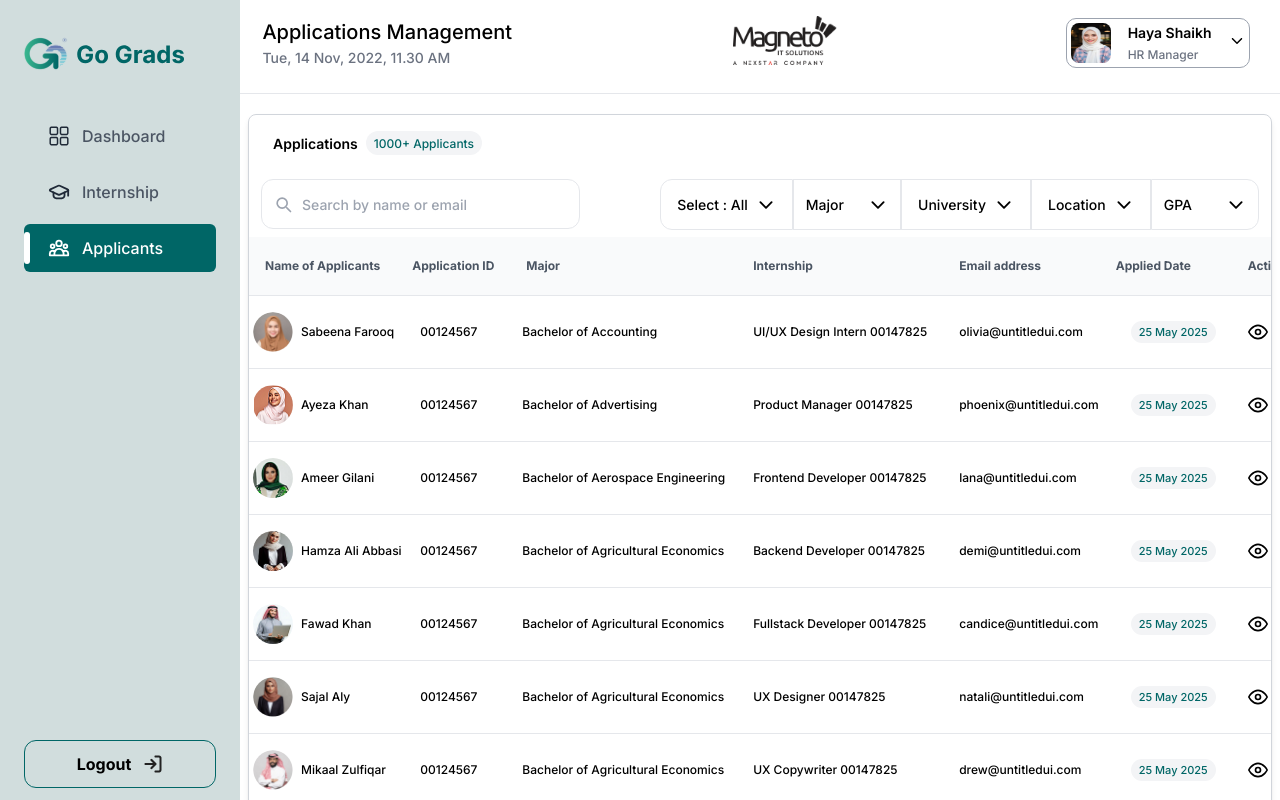
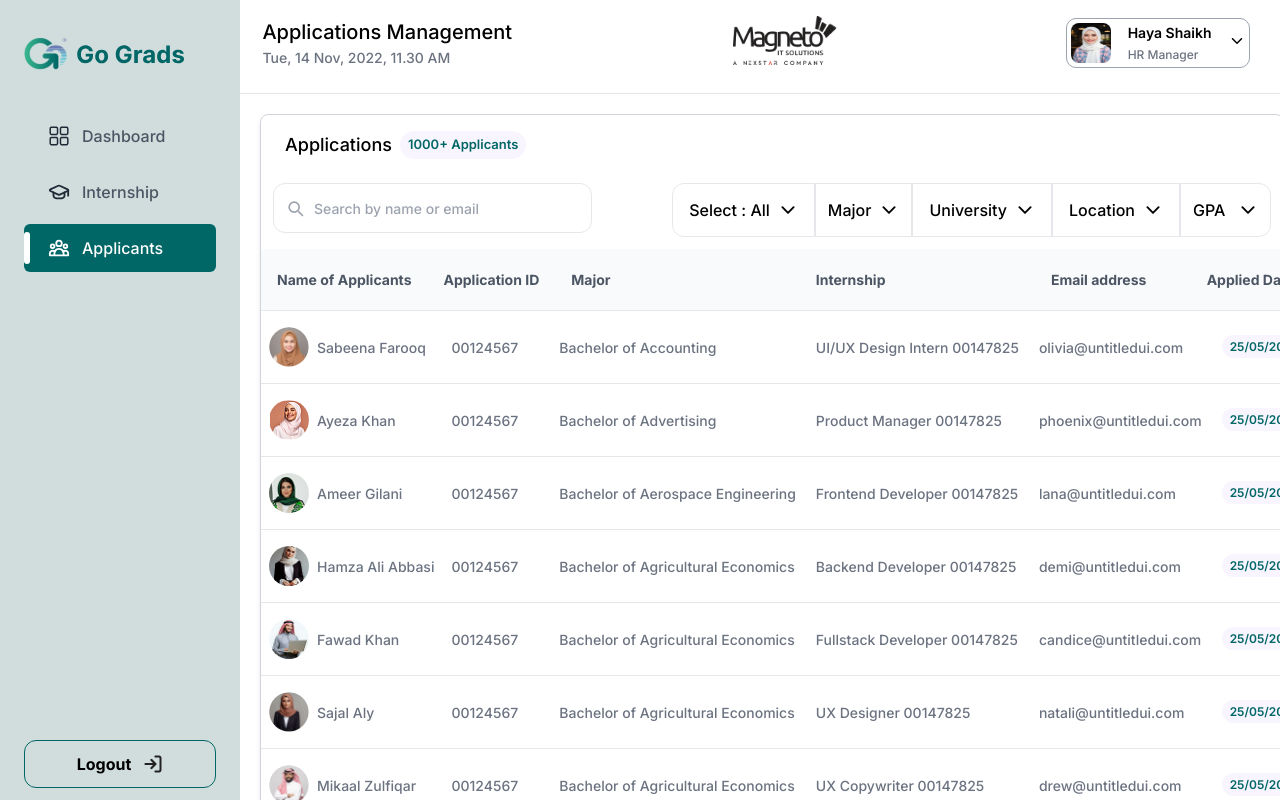
Before and after one commit to bagdenatasha2001/intership_project, a React (Vite) app: page /application-table in a window 1280 px wide. Built offline with nearby package versions, Linux system fonts and the light colour scheme; what chartjs-chart-matrix, chartjs-plugin-datalabels would draw is missing.

Commit message:
font sizes and layout fix

```diff
--- a/src/components/KPI_Cards/Kpi_Container.jsx
+++ b/src/components/KPI_Cards/Kpi_Container.jsx
@@ -7,7 +7,7 @@ import { BiBarChartSquare } from "react-icons/bi";
 
 export default function Kpi_Container() {
   return (
-    <div className="grid grid-cols-1 sm:grid-cols-2 lg:grid-cols-4 gap-6 py-6 px-6">
+    <div className="grid grid-cols-1 sm:grid-cols-2 lg:grid-cols-4 gap-6 p-2">
       <Kpi_card
         title="ACTIVE INTERNSHIP LISTING"
         value={10}
--- a/src/components/KPI_Cards/Kpi_card.jsx
+++ b/src/components/KPI_Cards/Kpi_card.jsx
@@ -2,10 +2,10 @@ import React from 'react'
 
 export default function Kpi_card({ title, value, icon: Icon }) {
   return (
-    <div className="flex justify-between items-center bg-[rgb(251,251,251)] rounded-xl shadow p-3  w-full font-['Inter'] border border-gray-33">
+    <div className="flex justify-between items-center bg-[rgb(251,251,251)] rounded-xl shadow p-4 w-full font-['Inter'] border border-gray-50">
       <div className='gap-1'>
-        <p className="text-[12px] font-medium text-gray-600 leading-4 ">{title}</p>
-        <h2 className="text-2xl font-semibold text-[#006666] mt-3">{value}</h2>
+        <p className="text-[13px] font-medium text-gray-600 leading-4 ">{title}</p>
+        <h2 className="text-2xl font-semibold text-[#006666] mt-5">{value}</h2>
       </div>
       <div className="bg-[#F2F2F2] flex rounded-lg h-[50px] w-[65px] items-center justify-center">
         <Icon size={28} className="text-black font-medium" />
--- a/src/components/charts/ChartHeader.jsx
+++ b/src/components/charts/ChartHeader.jsx
@@ -5,12 +5,12 @@ export default function ChartHeader({ title, buttonText, onButtonClick }) {
   return (
     <>
       <div className="flex justify-between items-center bg-white p-2 rounded-lg  w-full mb-5  ">
-        <h2 className="text-xl font-bold text-black py-1">
+        <h2 className="text-2xl font-bold text-black py-1">
           {title}
         </h2>
         <button
           onClick={onButtonClick}
-          className="bg-[#006666] text-white px-4 py-[10px] rounded-lg hover:bg-black transition ">
+          className="bg-[#006666] text-white px-4 py-[10px] rounded-lg hover:bg-black transition  text-xl">
           {buttonText}
         </button>
       </div>
--- a/src/components/statusTabs/Application_Dropdown.jsx
+++ b/src/components/statusTabs/Application_Dropdown.jsx
@@ -180,7 +180,7 @@ export default function Application_Dropdown() {
 
   return (
     <>
-      <div className='flex  w-full  rounded-lg text-[14px] '>
+      <div className='flex  w-full  rounded-lg '>
 
         {/* select */}
 
@@ -194,7 +194,7 @@ export default function Application_Dropdown() {
           </button>
 
           {isOpen && (
-            <div className='absolute flex flex-col border border-gray-300 p-2 right-2 mt-2 w-[204px] rounded-lg z-10 bg-white'>
+            <div className='absolute flex flex-col border border-gray-300 p-2 right-2 mt-4 w-[204px] rounded-lg z-10 bg-white'>
               {StatusOptions.map((statusOption, index) => (
                 <div
                   key={index}
@@ -223,7 +223,7 @@ export default function Application_Dropdown() {
           </button>
 
           {isMajorOpen && (
-            <div className='absolute bg-white border mt-2 w-[343px] rounded-md z-10 p-5 right-2'>
+            <div className='absolute bg-white border border-gray-300 mt-4 w-[343px] rounded-md z-10 p-5 right-2'>
               <label>Major</label>
 
               <div className="relative flex items-center">
@@ -274,13 +274,13 @@ export default function Application_Dropdown() {
 
               <div className="flex gap-3 mt-5">
                 <button
-                  className="border rounded-md w-1/2 bg-white p-2"
+                  className="border border-gray-300 rounded-md w-1/2 bg-white p-2"
                   onClick={() => setIsMajorOpen(false)}
                 >
                   Cancel
                 </button>
                 <button
-                  className="bg-[#006666] text-white w-1/2 rounded-md"
+                  className="bg-[#006666] border-gray-300 text-white w-1/2 rounded-md"
                   onClick={() => {
                     console.log('Applied Majors:', selectedMajors);
                     setIsMajorOpen(false);
@@ -306,7 +306,7 @@ export default function Application_Dropdown() {
           </button>
 
           {isUniversityOpen && (
-            <div className='absolute bg-white  mt-2 w-[443px]  border rounded-md z-10 p-5 right-2'>
+            <div className='absolute bg-white  mt-4 w-[443px]  border border-gray-300 rounded-md z-10 p-5 right-2'>
               <label>University</label>
 
               <div className="relative flex items-center">
@@ -362,13 +362,13 @@ export default function Application_Dropdown() {
 
               <div className="flex gap-3 mt-5">
                 <button
-                  className="border rounded-md w-1/2 bg-white p-2"
+                  className="border  border-gray-300 rounded-md w-1/2 bg-white p-2"
                   onClick={() => setIsuniversityOpen(false)}
                 >
                   Cancel
                 </button>
                 <button
-                  className="bg-[#006666] text-white w-1/2 rounded-md"
+                  className="bg-[#006666] border-gray-300 text-white w-1/2 rounded-md"
                   onClick={() => {
                     console.log('Applied University:', selecteduniversity);
                     setIsuniversityOpen(false);
@@ -397,7 +397,7 @@ export default function Application_Dropdown() {
           </button>
 
           {isLocationOpen && (
-            <div className='absolute bg-white mt-2 w-[443px] border  rounded-md z-10 p-5 right-2'>
+            <div className='absolute bg-white mt-4 w-[443px] border border-gray-300  rounded-md z-10 p-5 right-2'>
               <label>Location</label>
 
               <div className="relative flex items-center">
@@ -452,13 +452,13 @@ export default function Application_Dropdown() {
 
               <div className="flex gap-3 mt-5">
                 <button
-                  className="border rounded-md w-1/2 bg-white p-2"
+                  className="border border-gray-300 rounded-md w-1/2 bg-white p-2"
                   onClick={() => setIslocationOpen(false)}
                 >
                   Cancel
                 </button>
                 <button
-                  className="bg-[#006666] text-white w-1/2 rounded-md"
+                  className="bg-[#006666] border-gray-300 text-white w-1/2 rounded-md"
                   onClick={() => {
                     console.log('Applied Location:', selectedlocation);
                     setIslocationOpen(false);
@@ -486,7 +486,7 @@ export default function Application_Dropdown() {
           </button>
 
           {isGpaOpen && (
-            <div className='absolute bg-white border mt-2 w-[328px]   rounded-md z-10 p-5 right-2'>
+            <div className='absolute bg-white border mt-4 w-[328px]  border-gray-300  rounded-md z-10 p-5 right-2'>
               <label>GPA</label>
 
               {/* <div className="relative flex items-center">
@@ -541,13 +541,13 @@ export default function Application_Dropdown() {
 
               <div className="flex gap-3 mt-5">
                 <button
-                  className="border rounded-md w-1/2 bg-white p-2"
+                  className="border border-gray-300 rounded-md w-1/2 bg-white p-2"
                   onClick={() => setIsgpaOpen(false)}
                 >
                   Cancel
                 </button>
                 <button
-                  className="bg-[#006666] text-white w-1/2 rounded-md"
+                  className="bg-[#006666] border-gray-300 text-white w-1/2 rounded-md"
                   onClick={() => {
                     console.log('Applied GPA:', selectedgpa);
                     setIsgpaOpen(false);
--- a/src/components/statusTabs/StatusTabs.jsx
+++ b/src/components/statusTabs/StatusTabs.jsx
@@ -11,7 +11,7 @@ export default function StatusTabs() {
                     <button
                         key={tab}
                         onClick={() => setActiveTab(tab)}
-                        className={`px-5 py-2 text-sm font-medium transition-colors duration-200 ${activeTab === tab
+                        className={`px-5 py-2  font-medium transition-colors duration-200 ${activeTab === tab
                                 ? "bg-[#D0D5DD] text-blacke"
                                 : "bg-white text-gray-800 hover:bg-gray-100"
                             } ${index !== 0 ? "border-l border-gray-300" : ""}`}>
--- a/src/pages/Dashboard.jsx
+++ b/src/pages/Dashboard.jsx
@@ -6,7 +6,7 @@ import InternshipTableContainer from '../components/Tables/InternshipTableContai
 
 export default function Dashboard() {
   return (
-    <div className="space-y-4">
+    <div className="space-y-4 ">
       <Kpi_Container />
       <ChartContainer />
       <Heatmap />
--- a/src/pages/application/ApplicationTable.jsx
+++ b/src/pages/application/ApplicationTable.jsx
@@ -17,14 +17,14 @@ export default function ApplicationTable() {
   const [search, setSearch] = useState("");
 
   const internships = [
-    { img: img1, name: "Sabeena Farooq", ApplicationID: "00124567", Major: "Bachelor of Accounting", Internship: "UI/UX Design Intern 00147825", EmailAddress: "olivia@untitledui.com", AppliedDate: "25 May 2025", Action: <FiEye size={20} /> },
-    { img: img2, name: "Ayeza Khan", ApplicationID: "00124567", Major: "Bachelor of Advertising", Internship: "Product Manager 00147825", EmailAddress: "phoenix@untitledui.com", AppliedDate: "25 May 2025", Action: <FiEye size={20} /> },
-    { img: img3, name: "Ameer Gilani", ApplicationID: "00124567", Major: "Bachelor of Aerospace Engineering", Internship: "Frontend Developer 00147825", EmailAddress: "lana@untitledui.com", AppliedDate: "25 May 2025", Action: <FiEye size={20} /> },
-    { img: img4, name: "Hamza Ali Abbasi", ApplicationID: "00124567", Major: "Bachelor of Agricultural Economics", Internship: "Backend Developer 00147825", EmailAddress: "demi@untitledui.com", AppliedDate: "25 May 2025", Action: <FiEye size={20} /> },
-    { img: img5, name: "Fawad Khan", ApplicationID: "00124567", Major: "Bachelor of Agricultural Economics", Internship: "Fullstack Developer 00147825", EmailAddress: "candice@untitledui.com", AppliedDate: "25 May 2025", Action: <FiEye size={20} /> },
-    { img: img6, name: "Sajal Aly", ApplicationID: "00124567", Major: "Bachelor of Agricultural Economics", Internship: "UX Designer 00147825", EmailAddress: "natali@untitledui.com", AppliedDate: "25 May 2025", Action: <FiEye size={20} /> },
-    { img: img7, name: "Mikaal Zulfiqar", ApplicationID: "00124567", Major: "Bachelor of Agricultural Economics", Internship: "UX Copywriter 00147825", EmailAddress: "drew@untitledui.com", AppliedDate: "25 May 2025", Action: <FiEye size={20} /> },
-    { img: img7, name: "Mikaal Zulfiqar", ApplicationID: "00124567", Major: "Bachelor of Agricultural Economics", Internship: "QA Engineer Intern 00147825", EmailAddress: "kate@untitledui.com", AppliedDate: "25 May 2025", Action: <FiEye size={20} /> },
+    { img: img1, name: "Sabeena Farooq", ApplicationID: "00124567", Major: "Bachelor of Accounting", Internship: "UI/UX Design Intern 00147825", EmailAddress: "olivia@untitledui.com", AppliedDate: "25/05/2025", Action: <FiEye size={22} /> },
+    { img: img2, name: "Ayeza Khan", ApplicationID: "00124567", Major: "Bachelor of Advertising", Internship: "Product Manager 00147825", EmailAddress: "phoenix@untitledui.com", AppliedDate: "25/05/2025", Action: <FiEye size={22} /> },
+    { img: img3, name: "Ameer Gilani", ApplicationID: "00124567", Major: "Bachelor of Aerospace Engineering", Internship: "Frontend Developer 00147825", EmailAddress: "lana@untitledui.com", AppliedDate: "25/05/2025", Action: <FiEye size={22} /> },
+    { img: img4, name: "Hamza Ali Abbasi", ApplicationID: "00124567", Major: "Bachelor of Agricultural Economics", Internship: "Backend Developer 00147825", EmailAddress: "demi@untitledui.com", AppliedDate: "25/05/2025", Action: <FiEye size={22} /> },
+    { img: img5, name: "Fawad Khan", ApplicationID: "00124567", Major: "Bachelor of Agricultural Economics", Internship: "Fullstack Developer 00147825", EmailAddress: "candice@untitledui.com", AppliedDate: "25/05/2025", Action: <FiEye size={22} /> },
+    { img: img6, name: "Sajal Aly", ApplicationID: "00124567", Major: "Bachelor of Agricultural Economics", Internship: "UX Designer 00147825", EmailAddress: "natali@untitledui.com", AppliedDate: "25/05/2025", Action: <FiEye size={22} /> },
+    { img: img7, name: "Mikaal Zulfiqar", ApplicationID: "00124567", Major: "Bachelor of Agricultural Economics", Internship: "UX Copywriter 00147825", EmailAddress: "drew@untitledui.com", AppliedDate: "25/05/2025", Action: <FiEye size={22} /> },
+    { img: img7, name: "Mikaal Zulfiqar", ApplicationID: "00124567", Major: "Bachelor of Agricultural Economics", Internship: "QA Engineer Intern 00147825", EmailAddress: "kate@untitledui.com", AppliedDate: "25/05/2025", Action: <FiEye size={22} /> },
   ];
 
   const filteredInternships = internships.filter(item =>
@@ -34,19 +34,18 @@ export default function ApplicationTable() {
 
   return (
     <>
-      <div className="rounded-lg w-full h-auto my-3  border shadow-md border-gray-300 flex-wrap ">
+      <div className="rounded-lg w-full h-auto m-3  border shadow-md border-gray-300 flex-wrap ">
 
         <div className='flex px-6 py-4 gap-9 '>
           <div className="flex gap-2 justify-center items-center">
-            <h2 className="text-[14px] font-semibold">Applications</h2>
-            <span className="bg-gray-100 text-[#006666] text-[12px] px-2 font-normal py-1 rounded-full h-6">
-              1000+ Applicants
-            </span>
+            <h2 className="text-lg text-gray-90 ">Applications</h2>
+            <span className="whitespace-nowrap  px-2  py-1 rounded-full text-[#006666] text-[13px] font-semibold bg-[#F9F5FF]"> 1000+ Applicants</span>
+
           </div>
         </div>
 
 
-        <div className="flex flex-col md:flex-row justify-between items-center h-auto w-full px-3 py-2 relative ">
+        <div className="flex flex-col md:flex-row justify-between items-center h-auto w-full px-3 py-2 relative mb-2 ">
 
           <div className="relative flex items-center w-full md:w-2/5">
             <span className="absolute left-3 text-gray-400">
@@ -74,7 +73,7 @@ export default function ApplicationTable() {
         <div className="overflow-x-auto ">
           <table className="min-w-[900px] table-auto text-[12px] text-left w-full border-collapse">
             <thead>
-              <tr className="text-gray-600 border-b whitespace-nowrap text-[12px]  bg-gray-50">
+              <tr className="text-gray-600 border-b whitespace-nowrap text-[14px]  bg-gray-50">
                 <th className="py-5 px-4">Name of Applicants</th>
                 <th className="py-5 px-4">Application ID</th>
                 <th className="py-5 px-4">Major</th>
@@ -86,17 +85,17 @@ export default function ApplicationTable() {
             </thead>
             <tbody>
               {filteredInternships.map((item, index) => (
-                <tr key={index} className="border-b border-gray-200 whitespace-nowrap">
-                  <td className="py-4 flex items-center px-1 gap-2 text-[12px]">
+                <tr key={index} className="border-b border-gray-200 whitespace-nowrap text-gray-500">
+                  <td className="py-4 flex items-center px-2 gap-2 text-[12px]">
                     <img src={item.img} alt={item.name} className="h-[40px] w-[40px] rounded-full" />
-                    <p className="font-normal">{item.name}</p>
+                    <p className="font-normal text-[14px]">{item.name}</p>
                   </td>
-                  <td className="py-4 px-6 text-[12px]">{item.ApplicationID}</td>
-                  <td className="py-4 px-3 text-[12px]">{item.Major}</td>
-                  <td className="py-4 px-4 text-[12px]">{item.Internship}</td>
-                  <td className="py-4 px-4 text-[12px]">{item.EmailAddress}</td>
+                  <td className="py-4 px-6 text-[14px]">{item.ApplicationID}</td>
+                  <td className="py-4 px-1 text-[14px]">{item.Major}</td>
+                  <td className="py-4 px-4 text-[14px]">{item.Internship}</td>
+                  <td className="py-4 px-1 text-[14px]">{item.EmailAddress}</td>
                   <td className="py-4 px-4">
-                    <span className="whitespace-nowrap px-2 py-1 rounded-full text-[#006666] text-[11px] bg-gray-100">{item.AppliedDate}</span>
+                    <span className="whitespace-nowrap  px-2  py-1 rounded-full text-[#006666] text-[12px] font-semibold bg-[#F9F5FF]">{item.AppliedDate}</span>
                   </td>
                   <td className="py-4 px-4 font-bold cursor-pointer"
                     onClick={() => navigate("/Application-view")} >
--- a/src/pages/internship/InternshipTable.jsx
+++ b/src/pages/internship/InternshipTable.jsx
@@ -17,14 +17,14 @@ export default function InterngitshipTable() {
   const [showPopup, setShowPopup] = useState(false);
 
   const internships = [
-    { title: "UI / UX Designer", InternshipID: "00147825", Duration: "3 Months", StartDate: "25 May 2025", EndDate: "25 May 2025", JobType: "Remote", Status: "Open" },
-    { title: "Business Development Executive Intern", InternshipID: "00147825", Duration: "3 Months", StartDate: "25 May 2025", EndDate: "25 May 2025", JobType: "On-Site", Status: "On Hold" },
-    { title: "Data Analyst", InternshipID: "00147825", Duration: "3 Months", StartDate: "25 May 2025", EndDate: "25 May 2025", JobType: "Remote", Status: "Inactive" },
-    { title: "Back-end Intern", InternshipID: "00147825", Duration: "6 Months", StartDate: "25 May 2025", EndDate: "25 May 2025", JobType: "On-Site", Status: "Closed" },
-    { title: "Frontend Intern", InternshipID: "00147825", Duration: "3 Months", StartDate: "25 May 2025", EndDate: "25 May 2025", JobType: "On-Site", Status: "On Hold" },
-    { title: "Business Development Executive intern", InternshipID: "00147825", Duration: "6 Months", StartDate: "25 May 2025", EndDate: "25 May 2025", JobType: "Remote", Status: "Inactive" },
-    { title: "Frontend Intern", InternshipID: "00147825", Duration: "6 Months", StartDate: "25 May 2025", EndDate: "25 May 2025", JobType: "On-Site", Status: "Closed" },
-    { title: "Back-end Intern", InternshipID: "00147825", Duration: "3 Months", StartDate: "25 May 2025", EndDate: "25 May 2025", JobType: "On-Site", Status: "Inactive" },
+    { title: "UI / UX Designer", InternshipID: "00147825", Duration: "3-Months", StartDate: "25/05/2025", EndDate: "31/07/2025", JobType: "Remote", Status: "Open" },
+    { title: "Business Development Executive Intern", InternshipID: "00147825", Duration: "3-Months", StartDate: "25/05/2025", EndDate: "31/07/2025", JobType: "On-Site", Status: "On Hold" },
+    { title: "Data Analyst", InternshipID: "00147825", Duration: "3-Months", StartDate: "25/05/2025", EndDate: "31/07/2025", JobType: "Remote", Status: "Inactive" },
+    { title: "Back-end Intern", InternshipID: "00147825", Duration: "6-Months", StartDate: "25/05/2025", EndDate: "31/07/2025", JobType: "On-Site", Status: "Closed" },
+    { title: "Frontend Intern", InternshipID: "00147825", Duration: "3-Months", StartDate: "25/05/2025", EndDate: "31/07/2025", JobType: "On-Site", Status: "On Hold" },
+    { title: "Business Development Executive intern", InternshipID: "00147825", Duration: "6-Months", StartDate: "25/05/2025", EndDate: "31/07/2025", JobType: "Remote", Status: "Inactive" },
+    { title: "Frontend Intern", InternshipID: "00147825", Duration: "6-Months", StartDate: "25/05/2025", EndDate: "31/07/2025", JobType: "On-Site", Status: "Closed" },
+    { title: "Back-end Intern", InternshipID: "00147825", Duration: "3-Months", StartDate: "25/05/2025", EndDate: "31/07/2025", JobType: "On-Site", Status: "Inactive" },
   ];
 
   const closePopup = () => {
@@ -41,16 +41,16 @@ export default function InterngitshipTable() {
     <>
       <ToastContainer position="top-right" autoClose={3000} />
 
-      <div className="rounded-lg w-full h-auto my-3  border shadow-md border-gray-300">
+      <div className="rounded-lg w-full h-auto m-3  border shadow-md border-gray-300">
         <div className="flex flex-col md:flex-row md:items-center md:justify-between gap-1 p-4 w-full flex-wrap min-h-20 ">
           <div className="flex flex-col md:flex-row md:items-center gap-2">
-            <h2 className="text-xl font-bold text-black py-1">Internship</h2>
+            <h2 className="text-2xl font-bold text-black py-1">Internship</h2>
             <StatusTabs />
           </div>
 
           <button
             onClick={() => navigate("/internship-details")}
-            className="bg-[#006666] text-white px-4 py-[10px] rounded-lg hover:bg-[#042424] transition">
+            className="bg-[#006666] text-white px-4 py-[10px] rounded-lg hover:bg-[#042424] transition text-base">
             Add New Internship
           </button>
         </div>
@@ -60,7 +60,7 @@ export default function InterngitshipTable() {
             <div className="overflow-y-auto min-h-0">
               <table className="min-w-[800px] text-base text-left w-full">
                 <thead>
-                  <tr className="text-gray-600 border-b text-[12px]   bg-gray-50">
+                  <tr className="text-gray-600 border-b text-[14px]   bg-gray-50">
                     <th className="py-2 px-2">Internship</th>
                     <th className="py-2 px-2">Internship ID</th>
                     <th className="py-2 px-2">Duration</th>
@@ -74,24 +74,24 @@ export default function InterngitshipTable() {
 
                 <tbody>
                   {internships.map((item, index) => (
-                    <tr key={index} className="border-b border-gray-200 gap-2">
-                      <td className="whitespace-nowrap  text-[12px] font-normal">{item.title}</td>
-                      <td className="whitespace-nowrap text-[12px] text-gray-400">{item.InternshipID}</td>
-                      <td className="whitespace-nowrap text-[12px] text-gray-400">{item.Duration}</td>
+                    <tr key={index} className="border-b  4gray-200 gap-2">
+                      <td className="whitespace-nowrap text-[14px] font-normal">{item.title}</td>
+                      <td className="whitespace-nowrap text-[14px] text-gray-500">{item.InternshipID}</td>
+                      <td className="whitespace-nowrap text-[14px] text-gray-500 font-extralight">{item.Duration}</td>
                       <td>
-                        <span className="whitespace-nowrap px-2 py-1 rounded-full text-[11px] bg-gray-100">{item.StartDate}</span>
+                        <span className="whitespace-nowrap px-2 py-1 rounded-full text-[#006666] font-semibold text-[12px] bg-gray-100">{item.StartDate}</span>
                       </td>
                       <td>
-                        <span className="whitespace-nowrap px-2 py-1 rounded-full text-[11px] bg-gray-100">{item.EndDate}</span>
+                        <span className="whitespace-nowrap px-2 py-1 rounded-full text-[#006666] font-semibold  text-[12px] bg-gray-100">{item.EndDate}</span>
                       </td>
                       <td>
-                        <span className={`whitespace-nowrap px-2 py-1 rounded-full text-[12px] ${item.JobType === "Remote" ? "bg-blue-100 text-blue-600" : "bg-orange-100 text-orange-600"}`}>
+                        <span className={`whitespace-nowrap px-2 py-1 rounded-full text-[13px] ${item.JobType === "Remote" ? "bg-blue-100 text-blue-600" : "bg-orange-100 text-orange-600"}`}>
                           {item.JobType}
                         </span>
                       </td>
                       <td>
                         <div className="relative inline-block group">
-                          <span className={`gap-2 px-2 rounded-full text-[11px] inline-flex items-center ${item.Status === "Open" ? "text-green-600 bg-green-100" : item.Status === "On Hold" ? "text-yellow-600 bg-yellow-100" : item.Status === "Closed" ? "text-red-600 bg-red-100" : "text-gray-600 bg-gray-100"}`}>
+                          <span className={`gap-2 px-2 rounded-full text-[13px] inline-flex items-center ${item.Status === "Open" ? "text-green-600 bg-green-100" : item.Status === "On Hold" ? "text-yellow-600 bg-yellow-100" : item.Status === "Closed" ? "text-red-600 bg-red-100" : "text-gray-600 bg-gray-100"}`}>
                             <span className={`w-2 h-2 rounded-full ${item.Status === "Open" ? "bg-green-500" : item.Status === "On Hold" ? "bg-yellow-500" : item.Status === "Closed" ? "bg-red-500" : "bg-gray-500"}`}></span>
                             {item.Status}
                             {item.Status === "Closed" && <img src={Danger} className="ml-1 cursor-pointer size-[10px]" alt="danger" />}
@@ -104,15 +104,15 @@ export default function InterngitshipTable() {
                         </div>
                       </td>
 
-                      <td className="flex items-center  py-4 gap-1">
+                      <td className="flex items-center  py-4 ">
                         <button className="text-blue-500">
-                          <img src={eye} alt="view" className=" w-8 h-8" />
+                          <img src={eye} alt="view" className="size-22" />
                         </button>
                         <button className="text-green-500">
-                          <img src={pencil} alt="edit" className=" w-8 h-8" />
+                          <img src={pencil} alt="edit" className="size-22" />
                         </button>
                         <button className="text-red-500" onClick={() => setShowPopup(true)}>
-                          <img src={trash} alt="delete" className=" w-8 h-8" />
+                          <img src={trash} alt="delete" className="size-22" />
                         </button>
                       </td>
                     </tr>
```
Also changed, not shown: src/components/Heatmap/Heatmap.jsx (+4 -4 lines), src/components/Tables/Internship.jsx (+12 -10 lines), src/components/Tables/RecentApplicants.jsx (+13 -13 lines).
